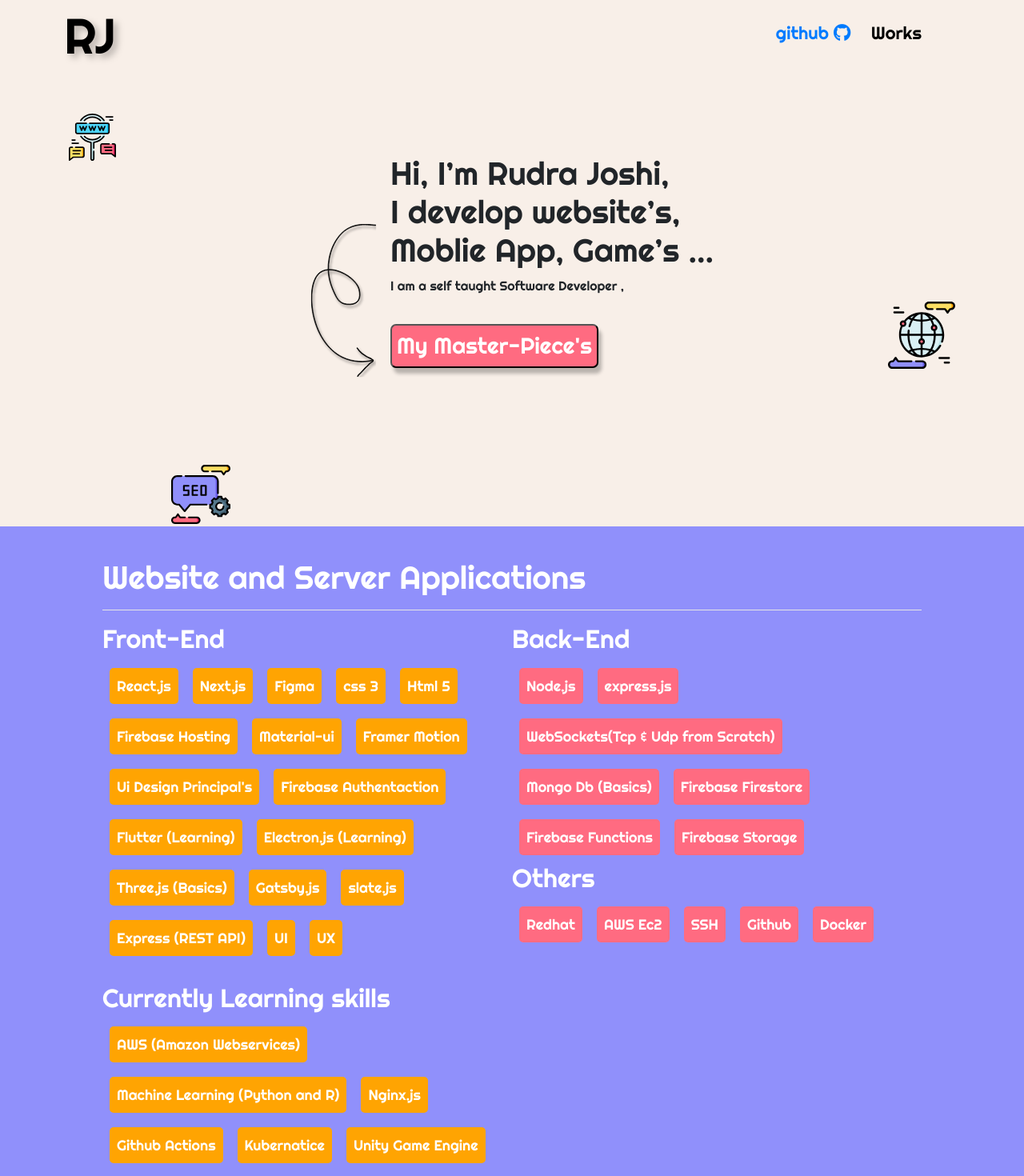
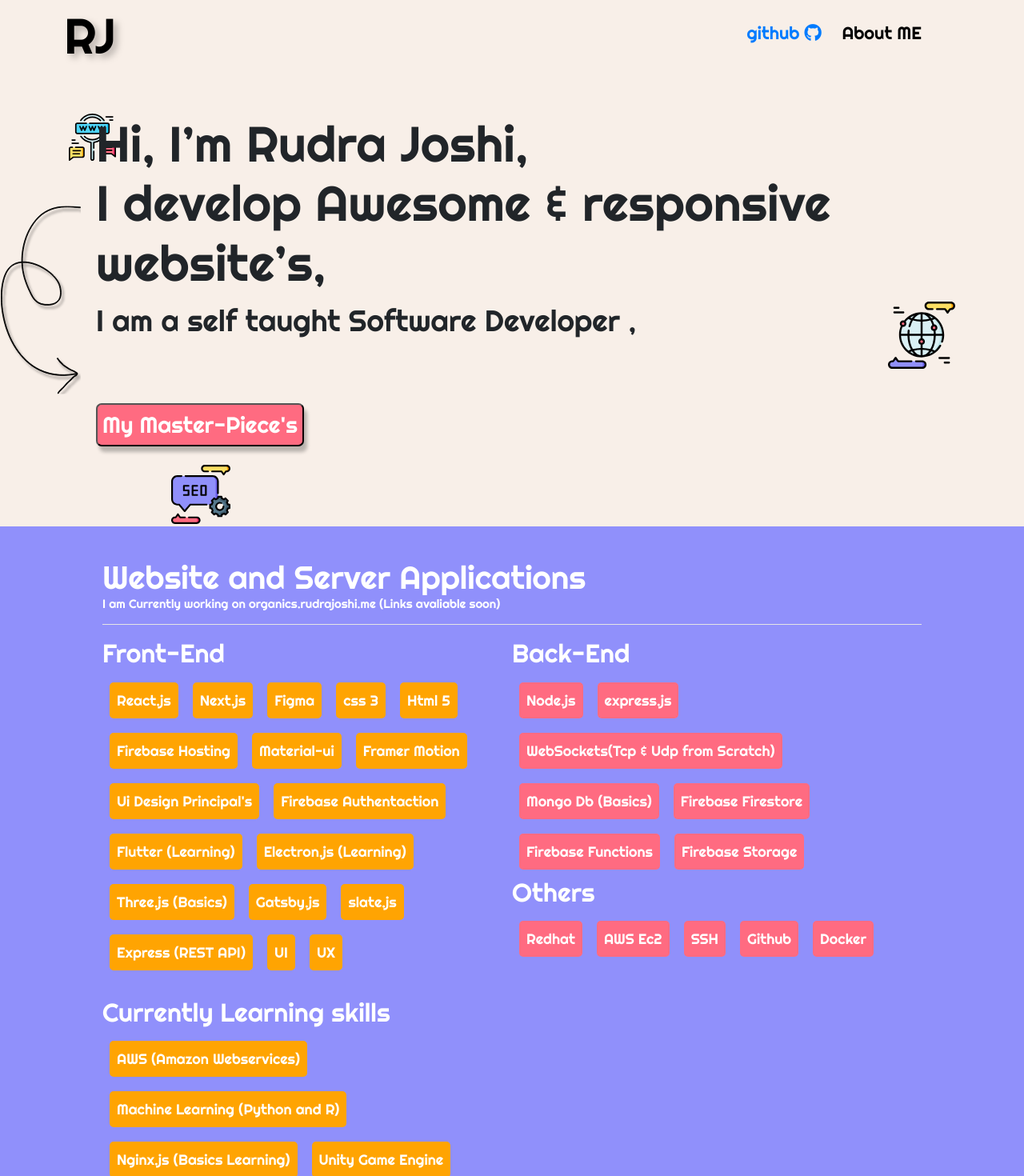
Before and after one commit to rudrajoshi2481/rudrajoshi-V-3.0.1, a React (Create React App) app: page / in a window 1280 px wide. Shown: the top 1470 px of the page at 80% size. Built offline with nearby package versions, Linux system fonts and the light colour scheme.

Commit message:
Added About me file

```diff
--- a/src/App.js
+++ b/src/App.js
@@ -7,7 +7,7 @@
 import "./styles/Footer.css"
 
 import Header from './UI/Header'
-
+import About from './components/AboutME/About'
 
 
 import {BrowserRouter as Router,Route,Switch,Link} from 'react-router-dom'
@@ -18,6 +18,9 @@
     <div className="App">
       <Router>
         <Switch>
+        <Route exact path="/about">
+              <About />
+          </Route>
           <Route exact path="/">
               <FrontPage />
           </Route>
@@ -87,7 +90,9 @@
     <div className="fullstack-info-container">
       <div className="fullstack-info-main">
         <h1 className="fullstack-webstack-tag">
-          Website and Server Applications <hr color="white" />
+          Website and Server Applications
+          <p style={{fontSize:'15px'}}>I am Currently working on organics.rudrajoshi.me (Links avaliable soon)</p>
+          <hr color="white" />
         </h1>
         <div>
           <div className="fullstack-div">
@@ -121,9 +126,9 @@
                 <br />
                 <span className="fullstack-span-pills-frontend">AWS (Amazon Webservices)</span>
                 <span className="fullstack-span-pills-frontend">Machine Learning (Python and R)</span>
-                <span className="fullstack-span-pills-frontend">Nginx.js</span>
-                <span className="fullstack-span-pills-frontend">Github Actions</span>
-                <span className="fullstack-span-pills-frontend">Kubernatice</span>
+                <span className="fullstack-span-pills-frontend">Nginx.js (Basics Learning)</span>
+                {/* <span className="fullstack-span-pills-frontend">Github Actions</span> */}
+                {/* <span className="fullstack-span-pills-frontend">Kubernatice</span> */}
                 <span className="fullstack-span-pills-frontend">Unity Game Engine</span>
                 <span className="fullstack-span-pills-frontend">Electron.js</span>
 
@@ -474,8 +479,8 @@
           <div>
             <svg
               style={{paddingRight:'1vw'}}
-              width="100"
-              height="371"
+              width="120"
+              height="471"
               viewBox="0 0 120 271"
               fill="none"
               xmlns="http://www.w3.org/2000/svg"
@@ -543,11 +548,11 @@
             <h1 className="body-info-hero-title">
               Hi, I’m Rudra Joshi,
               <br />
-              I develop website’s,
+              I develop Awesome & responsive website’s,
               <br />
-              Moblie App, Game’s ...{" "}
+              {/* Moblie App, Game’s ...{" "} */}
             </h1>
-            <p>I am a self taught Software Developer , </p>
+            <p className="body-info-hero-sub-span">I am a self taught Software Developer , </p>
 
             <button className="body-info-container-btn Masterpiece-button">
              <Link style={{color:'white',textDecoration:'none'}}  to="/masterpiece's"> <h3> My Master-Piece's </h3></Link>
--- a/src/UI/Header.js
+++ b/src/UI/Header.js
@@ -20,7 +20,7 @@
             <a target="_blank" href="https://github.com/rudrajoshi2481" style={{paddingRight:'1vw',fontSize:'22px'}}>github <i class="fab fa-github"></i></a>
             </li>
             <li>
-              <Link  style={{ color: "black" ,fontSize:'22px',paddingLeft:'1vw'}} to="/masterpiece's">Works</Link>
+              <Link  style={{ color: "black" ,fontSize:'22px',paddingLeft:'1vw'}} to="/about">About ME</Link>
             </li>
             <li>
               {/* <NavLink style={{ color: "black" }}>Blogs</NavLink> */}
--- /dev/null
+++ b/src/components/AboutME/About.js
@@ -0,0 +1,12 @@
+import React from 'react'
+
+function About() {
+    return (
+        <div>
+            <h1>About Me</h1>
+            <p>I am a Self-taught software Developer </p>
+        </div>
+    )
+}
+
+export default About
--- a/src/styles/Body.css
+++ b/src/styles/Body.css
@@ -21,6 +21,17 @@
 padding-top:.5em;
 }
 
+@media(min-width:600px){
+    .body-info-hero-title{
+        text-justify: distribute-all-lines;
+    font-size: 62px;
+}
+.body-info-hero-sub-span{
+    font-size: 37px;
+}
+}
+
+
 @media(max-width:600px){
     .body-info-hero-title{
         text-justify: distribute-all-lines;
@@ -32,5 +43,7 @@
     position: absolute;
     z-index: 0;
 }
-
+.Masterpiece-button{
+    margin-top: 5em;
 }
+}
```
